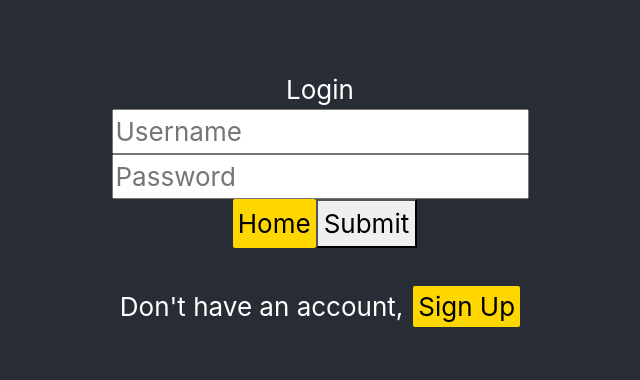
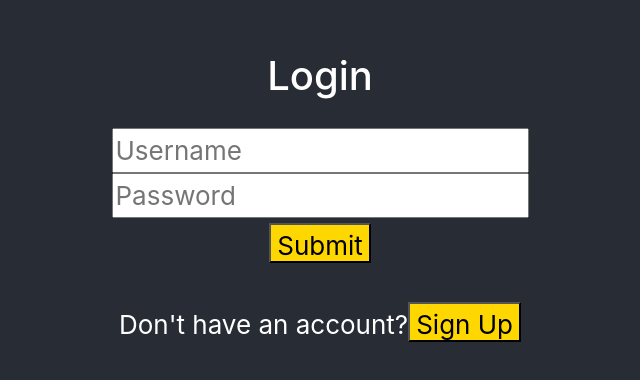
Before and after one commit to aschaus3/Stonks, a React (Create React App) app in the folder stonks/: page / in a window 1280 px wide. Shown: the part 202-582 px from the top of the page, without its empty margins (320-960 px from the left). Built offline with nearby package versions, Linux system fonts and the light colour scheme.

Commit message:
fixed login page

```diff
--- a/stonks/src/Login/login.css
+++ b/stonks/src/Login/login.css
@@ -40,9 +40,20 @@
     padding-left: 5px;
     padding-right: 5px;
     border-color:grey;
+    margin-right: 5px;
 }
-
+.submitbtn{
+    background-color: gold;
+    color: black;
+    height: 40px;
+    text-decoration: none;
+}
+.submitbtn :hover{
+    color: black;
+    text-decoration: none;
+}
 .buttons{
+    padding-top: 5px;
     display: flex;
     justify-content: center;
 }
--- a/stonks/src/Login/login.js
+++ b/stonks/src/Login/login.js
@@ -8,7 +8,7 @@
 } from "react-router-dom";
 import App from '../App';
 import axios from 'axios';
-import './login.css'
+import './login.css';
 
 const URL = 'http://localhost:5000';
 
@@ -43,19 +43,19 @@
   return (
     <div className="login">
       <div className="login-body">
-        <div> Login </div>
+        <h1 style={{paddingBottom:"20px"}}> Login </h1>
         <form action="auth" onSubmit={SubmitForm}>
             <input type="text" name="username" ref={usr => (usrName = usr)} placeholder="Username" required/> <br/>
             <input type="password" name="password" ref={passwrd => (pass = passwrd)} placeholder="Password" required/> <br/>
             <div className='buttons'>
-            <Link id='Login-Link' to="/App" >Home</Link>
-            <button type="submit" className='Login-Link'>Submit</button>
+            {/* <button className="submitbtn"><Link to="/App" className="submitbtn">Home</Link></button> */}
+            <button type="submit" className='submitbtn'>Submit</button>
             </div>
           </form>
           <br/>
           <div>
-          Don't have an account,
-              <Link id="Login-Link" to="/signUp">Sign Up</Link>
+          Don't have an account?
+              <button className="submitbtn"><Link className='submitbtn' to="/signUp">Sign Up</Link></button>
         </div>
         { errMsg ? <h4>{errMsg}</h4> : undefined }
       </div>
```
